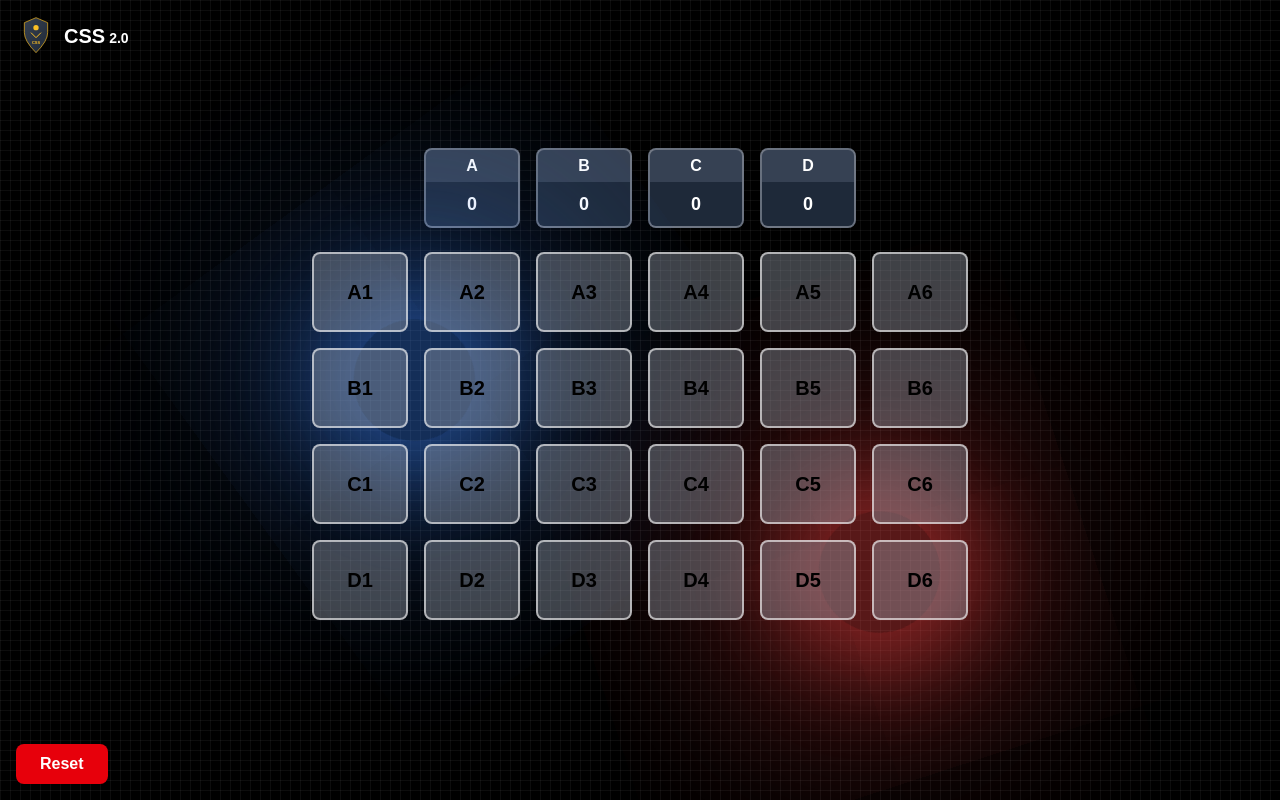
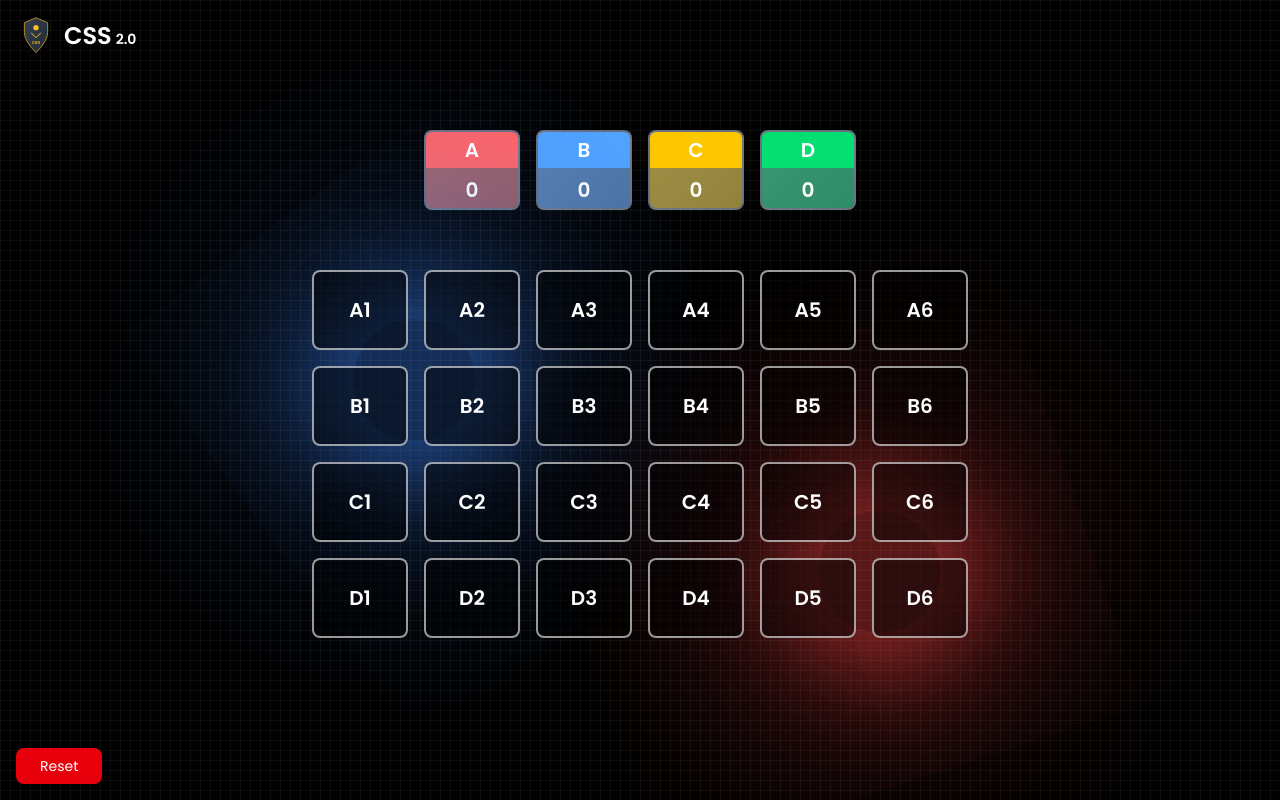
Before and after one commit to SamantasLair/BackupLCTCSS, a PHP site: page / in a window 1280 px wide. Run offline with PHP 8.4, Linux system fonts and the light colour scheme.

Commit message:
memperbaiki UI

```diff
--- a/css/output.css
+++ b/css/output.css
@@ -13,9 +13,13 @@
     --color-red-700: oklch(50.5% 0.213 27.518);
     --color-amber-500: oklch(76.9% 0.188 70.08);
     --color-yellow-400: oklch(85.2% 0.199 91.936);
+    --color-yellow-600: oklch(68.1% 0.162 75.834);
     --color-green-400: oklch(79.2% 0.209 151.711);
     --color-green-500: oklch(72.3% 0.219 149.579);
+    --color-green-600: oklch(62.7% 0.194 149.214);
     --color-blue-400: oklch(70.7% 0.165 254.624);
+    --color-blue-500: oklch(62.3% 0.214 259.815);
+    --color-blue-600: oklch(54.6% 0.245 262.881);
     --color-gray-300: oklch(87.2% 0.01 258.338);
     --color-gray-700: oklch(37.3% 0.034 259.733);
     --color-gray-800: oklch(27.8% 0.033 256.848);
@@ -281,11 +270,14 @@
   .mb-8 {
     margin-bottom: calc(var(--spacing) * 8);
   }
+  .mb-10 {
+    margin-bottom: calc(var(--spacing) * 10);
+  }
+  .mb-15 {
+    margin-bottom: calc(var(--spacing) * 15);
+  }
   .ml-1 {
     margin-left: calc(var(--spacing) * 1);
-  }
-  .\!flex {
-    display: flex !important;
   }
   .flex {
     display: flex;
@@ -459,21 +402,41 @@
     border-style: var(--tw-border-style);
     border-width: 1px;
   }
-  .border-2 {
-    border-style: var(--tw-border-style);
-    border-width: 2px;
+  .\!bg-black {
+    background-color: var(--color-black) !important;
   }
-  .border-amber-500 {
-    border-color: var(--color-amber-500);
+  .\!bg-black\/50 {
+    background-color: color-mix(in srgb, #000 50%, transparent) !important;
+    @supports (color: color-mix(in lab, red, red)) {
+      background-color: color-mix(in oklab, var(--color-black) 50%, transparent) !important;
+    }
   }
-  .border-gray-300 {
-    border-color: var(--color-gray-300);
+  .\!bg-blue-400 {
+    background-color: var(--color-blue-400) !important;
   }
-  .border-red-500 {
-    border-color: var(--color-red-500);
+  .bg-black {
+    background-color: var(--color-black);
   }
-  .bg-gray-300 {
-    background-color: var(--color-gray-300);
+  .bg-blue-400 {
+    background-color: var(--color-blue-400);
+  }
+  .bg-blue-400\/40 {
+    background-color: color-mix(in srgb, oklch(70.7% 0.165 254.624) 40%, transparent);
+    @supports (color: color-mix(in lab, red, red)) {
+      background-color: color-mix(in oklab, var(--color-blue-400) 40%, transparent);
+    }
+  }
+  .bg-blue-400\/50 {
+    background-color: color-mix(in srgb, oklch(70.7% 0.165 254.624) 50%, transparent);
+    @supports (color: color-mix(in lab, red, red)) {
+      background-color: color-mix(in oklab, var(--color-blue-400) 50%, transparent);
+    }
+  }
+  .bg-blue-500 {
+    background-color: var(--color-blue-500);
+  }
+  .bg-blue-600 {
+    background-color: var(--color-blue-600);
   }
   .bg-gray-700 {
     background-color: var(--color-gray-700);
@@ -481,8 +444,41 @@
   .bg-gray-800 {
     background-color: var(--color-gray-800);
   }
+  .bg-green-400 {
+    background-color: var(--color-green-400);
+  }
+  .bg-green-400\/40 {
+    background-color: color-mix(in srgb, oklch(79.2% 0.209 151.711) 40%, transparent);
+    @supports (color: color-mix(in lab, red, red)) {
+      background-color: color-mix(in oklab, var(--color-green-400) 40%, transparent);
+    }
+  }
+  .bg-green-400\/50 {
+    background-color: color-mix(in srgb, oklch(79.2% 0.209 151.711) 50%, transparent);
+    @supports (color: color-mix(in lab, red, red)) {
+      background-color: color-mix(in oklab, var(--color-green-400) 50%, transparent);
+    }
+  }
   .bg-green-500 {
     background-color: var(--color-green-500);
+  }
+  .bg-green-600 {
+    background-color: var(--color-green-600);
+  }
+  .bg-red-400 {
+    background-color: var(--color-red-400);
+  }
+  .bg-red-400\/40 {
+    background-color: color-mix(in srgb, oklch(70.4% 0.191 22.216) 40%, transparent);
+    @supports (color: color-mix(in lab, red, red)) {
+      background-color: color-mix(in oklab, var(--color-red-400) 40%, transparent);
+    }
+  }
+  .bg-red-400\/50 {
+    background-color: color-mix(in srgb, oklch(70.4% 0.191 22.216) 50%, transparent);
+    @supports (color: color-mix(in lab, red, red)) {
+      background-color: color-mix(in oklab, var(--color-red-400) 50%, transparent);
+    }
   }
   .bg-red-500 {
     background-color: var(--color-red-500);
@@ -493,23 +489,29 @@
   .bg-white {
     background-color: var(--color-white);
   }
-  .bg-white\/50 {
-    background-color: color-mix(in srgb, #fff 50%, transparent);
-    @supports (color: color-mix(in lab, red, red)) {
-      background-color: color-mix(in oklab, var(--color-white) 50%, transparent);
-    }
-  }
-  .bg-white\/80 {
-    background-color: color-mix(in srgb, #fff 80%, transparent);
-    @supports (color: color-mix(in lab, red, red)) {
-      background-color: color-mix(in oklab, var(--color-white) 80%, transparent);
-    }
-  }
   .bg-white\/90 {
     background-color: color-mix(in srgb, #fff 90%, transparent);
     @supports (color: color-mix(in lab, red, red)) {
       background-color: color-mix(in oklab, var(--color-white) 90%, transparent);
     }
+  }
+  .bg-yellow-400 {
+    background-color: var(--color-yellow-400);
+  }
+  .bg-yellow-400\/40 {
+    background-color: color-mix(in srgb, oklch(85.2% 0.199 91.936) 40%, transparent);
+    @supports (color: color-mix(in lab, red, red)) {
+      background-color: color-mix(in oklab, var(--color-yellow-400) 40%, transparent);
+    }
+  }
+  .bg-yellow-400\/50 {
+    background-color: color-mix(in srgb, oklch(85.2% 0.199 91.936) 50%, transparent);
+    @supports (color: color-mix(in lab, red, red)) {
+      background-color: color-mix(in oklab, var(--color-yellow-400) 50%, transparent);
+    }
+  }
+  .bg-yellow-600 {
+    background-color: var(--color-yellow-600);
   }
   .p-0 {
     padding: calc(var(--spacing) * 0);
@@ -592,6 +581,9 @@
   .font-extrabold {
     --tw-font-weight: var(--font-weight-extrabold);
     font-weight: var(--font-weight-extrabold);
+  }
+  .\!text-white {
+    color: var(--color-white) !important;
   }
   .text-black {
     color: var(--color-black);
@@ -671,48 +659,6 @@
       }
     }
   }
-  .before\:content-\[\'\'\] {
-    &::before {
-      --tw-content: '';
-      content: var(--tw-content);
-    }
-  }
-  .before\:content-\[\'\*\'\] {
-    &::before {
-      --tw-content: '*';
-      content: var(--tw-content);
-    }
-  }
-  .before\:content-\[\'\;\'\] {
-    &::before {
-      --tw-content: ';';
-      content: var(--tw-content);
-    }
-  }
-  .after\:content-\[\'\"\'\] {
-    &::after {
-      --tw-content: '"';
-      content: var(--tw-content);
-    }
-  }
-  .after\:content-\[\'\&\'\] {
-    &::after {
-      --tw-content: '&';
-      content: var(--tw-content);
-    }
-  }
-  .after\:content-\[\'\'\] {
-    &::after {
-      --tw-content: '';
-      content: var(--tw-content);
-    }
-  }
-  .after\:content-\[\'\*\'\] {
-    &::after {
-      --tw-content: '*';
-      content: var(--tw-content);
-    }
-  }
   .hover\:scale-105 {
     &:hover {
       @media (hover: hover) {
@@ -996,11 +928,6 @@
   syntax: "*";
   inherits: false;
 }
-@property --tw-content {
-  syntax: "*";
-  initial-value: "";
-  inherits: false;
-}
 @property --tw-scale-x {
   syntax: "*";
   inherits: false;
@@ -1079,7 +1006,6 @@
       --tw-backdrop-sepia: initial;
       --tw-duration: initial;
       --tw-ease: initial;
-      --tw-content: "";
       --tw-scale-x: 1;
       --tw-scale-y: 1;
       --tw-scale-z: 1;
--- a/index.php
+++ b/index.php
@@ -287,7 +287,8 @@
         </header>
 
         <section class="px-4 pb-2 text-center mb-5 mx-auto flex justify-center w-4/5">
-            <blockquote id="q-text" class="italic text-lg text-center poppins-regular-italic">"soal beneran"</blockquote>
+            <blockquote id="q-text" class="italic text-lg text-center poppins-regular-italic">"soal beneran"
+            </blockquote>
         </section>
 
         <div class="relative px-4 pb-4 flex items-center justify-center">
@@ -296,17 +297,22 @@
 
             <!-- tengah: pilihan tim -->
             <div class="space-x-2 poppins-regular">
-                <button type="button" data-team="A" class="team-pill !text-xl hover:!bg-red-400 hover:text-white transition">A</button>
-                <button type="button" data-team="B" class="team-pill !text-xl hover:!bg-blue-400 hover:text-white transition">B</button>
-                <button type="button" data-team="C" class="team-pill !text-xl hover:!bg-yellow-400 hover:text-white transition">C</button>
-                <button type="button" data-team="D" class="team-pill !text-xl hover:!bg-green-400 hover:text-white transition">D</button>
+                <button type="button" data-team="A"
+                    class="team-pill !text-xl hover:!bg-red-400 hover:text-white transition">A</button>
+                <button type="button" data-team="B"
+                    class="team-pill !text-xl hover:!bg-blue-400 hover:text-white transition">B</button>
+                <button type="button" data-team="C"
+                    class="team-pill !text-xl hover:!bg-yellow-400 hover:text-white transition">C</button>
+                <button type="button" data-team="D"
+                    class="team-pill !text-xl hover:!bg-green-400 hover:text-white transition">D</button>
             </div>
 
             <!-- kanan: wrong & ok -->
             <div class="absolute right-4 bottom-4 space-x-2 flex justify-between poppins-semibold">
                 <button id="q-wrong" value="wrong"
                     class="h-8 border w-10 rounded grid place-items-center cursor-pointer bg-red-500">x</button>
-                <button id="q-ok" value="ok" class="h-8 border w-10 rounded cursor-pointer grid place-items-center bg-green-500">✓</button>
+                <button id="q-ok" value="ok"
+                    class="h-8 border w-10 rounded cursor-pointer grid place-items-center bg-green-500">✓</button>
             </div>
         </div>
     </form>
@@ -331,12 +337,12 @@
                     </linearGradient>
                 </defs>
             </svg>
-            <h1 class="text-white text-xl font-bold">CSS<span class="text-sm ml-1">2.0</span></h1>
+            <h1 class="text-white text-2xl font-bold poppins-semibold">CSS<span class="text-sm ml-1">2.0</span></h1>
         </div>
 
         <!-- Konten -->
         <div class="flex flex-col items-center justify-center flex-grow">
-            <div class="flex mb-6">
+            <div class="flex mb-15">
                 <div id="team-container" class="grid grid-cols-4 justify-center gap-4 items-center"></div>
             </div>
             <div id="game-grid" class="grid gap-4 mb-8"></div>
@@ -345,15 +351,17 @@
         <!-- Reset Button -->
         <div class="fixed bottom-0 left-0 p-4">
             <button onclick="resetBoard()"
-                class="px-6 py-2 bg-red-600 hover:bg-red-700 text-white font-bold rounded-lg transition-all duration-300 hover:scale-105">
+                class="px-6 py-2 bg-red-600 poppins-regular cursor-pointer text-sm hover:bg-red-700 text-white font-bold rounded-lg transition-all duration-300 hover:scale-105">
                 Reset
             </button>
         </div>
     </div>
-
+    <script src="soal/dummy.js"></script>
     <script>
         // Daftar tim
         let teams = [];
+        let selected = [[]];
+
         if (!localStorage.getItem("teams")) {
             teams = [
                 { name: "A", score: 0 },
@@ -371,15 +379,15 @@
 
         function renderTeams() { // Lmao static
             container.innerHTML = ""; // bersihin
-            teams.forEach(team => {
+            teams.forEach((team, i) => {
                 const div = document.createElement("div");
                 div.className = "category-button rounded-lg overflow-hidden shadow-md h-20 w-24 flex flex-col justify-between";
                 div.innerHTML = `
-                <div class="bg-gray-700 text-center py-1">
-                <span class="text-base font-bold text-white">${team.name}</span>
+                <div class="text-center py-1 ${i == 0 ? "bg-red-400" : i == 1 ? "bg-blue-400" : i == 2 ? "bg-yellow-400" : "bg-green-400"}">
+                <span class="text-xl font-bold text-white poppins-semibold">${team.name}</span>
                 </div>
-                <div class="bg-gray-800 text-center py-2">
-                <span id="score-${team.name}" class="text-lg font-extrabold text-white">${team.score}</span>
+                <div class="${i == 0 ? "bg-red-400/40" : i == 1 ? "bg-blue-400/40" : i == 2 ? "bg-yellow-400/40" : "bg-green-400/40"} text-center py-2">
+                <span id="score-${team.name}" class="text-xl font-extrabold text-white poppins-semibold">${team.score}</span>
                 </div>`;
                 container.appendChild(div);
             });
@@ -394,10 +402,8 @@
 
         async function loadQuestions() {
             try {
-                const res = await fetch("soal/dummy.json");
-                if (!res.ok) throw new Error("HTTP " + res.status);
-                const data = await res.json();
-                questions = Object.fromEntries(data.map(q => [q.id, q]));
+                const res = dataSoal;
+                questions = Object.fromEntries(res.map(q => [q.id, q]));
             } catch (err) {
                 alert("Gagal memuat soal: " + err.message + "\nCoba hidupkan server \nphp -S localhost:8000");
                 console.error(err);
@@ -410,19 +416,29 @@
             grid.innerHTML = "";
             grid.style.gridTemplateColumns = `repeat(${cols}, 6rem)`;
 
+            if (localStorage.getItem("selected")) {
+                selected = JSON.parse(localStorage.getItem("selected"));
+            } else {
+                selected = Array(cols).fill(false).map(() => Array(rows).fill(false));
+                localStorage.setItem("selected", JSON.stringify(selected));
+            }
+
             for (let r = 0; r < rows; r++) {
                 const rowLetter = String.fromCharCode(65 + r);
                 for (let c = 1; c <= cols; c++) {
                     const cellId = rowLetter + c;
                     const button = document.createElement('button');
-                    button.className = "bg-opacity-50 game-button h-20 rounded-lg text-black font-bold text-xl hover:scale-105";
+                    button.className = `!bg-black/50 poppins-semibold cursor-pointer game-button h-20 rounded-lg !text-white font-bold text-xl hover:scale-105 ${selected[r][c] && "selected"}`;
                     button.dataset.cell = cellId;
                     button.innerText = cellId;
+
                     button.onclick = async () => {
-                        selectCell(button);                 // toggle visual Set terpilih
-                        const res = await qPopUp(button);   // buka popup
+                        selectCell(button);
+                        selected[r][c] = true;
+                        const res = await qPopUp(button);
 
-                        if (res.cancelled) {                // batal? balikin state
+                        if (res.cancelled) {
+                            selected[r][c] = true;
                             selectCell(button);
                             return;
                         }
@@ -436,6 +452,7 @@
                             if (el) el.textContent = t.score;
                             localStorage.setItem("teams", JSON.stringify(teams));
                         }
+                        localStorage.setItem("selected", JSON.stringify(selected));
                     };
                     grid.appendChild(button);
                 }
@@ -541,7 +558,9 @@
             selectedCells.clear();
             document.querySelectorAll('.game-button').forEach(button => button.classList.remove('selected'));
             teams.forEach(t => t.score = 0);
+            selected = Array.from({ length: rows }, () => Array.from({ length: cols }, () => false));
             localStorage.setItem("teams", JSON.stringify(teams));
+            localStorage.setItem("selected", JSON.stringify(selected));
             renderTeams();
         }
 
--- a/soal/dummy.json
+++ b/soal/dummy.js
@@ -1,4 +1,4 @@
-[
+const dataSoal = [
     {
       "id": "A1",
       "tipe": "hapalan",
```
Also changed, not shown: other parts of css/output.css (+0 -95 lines).
